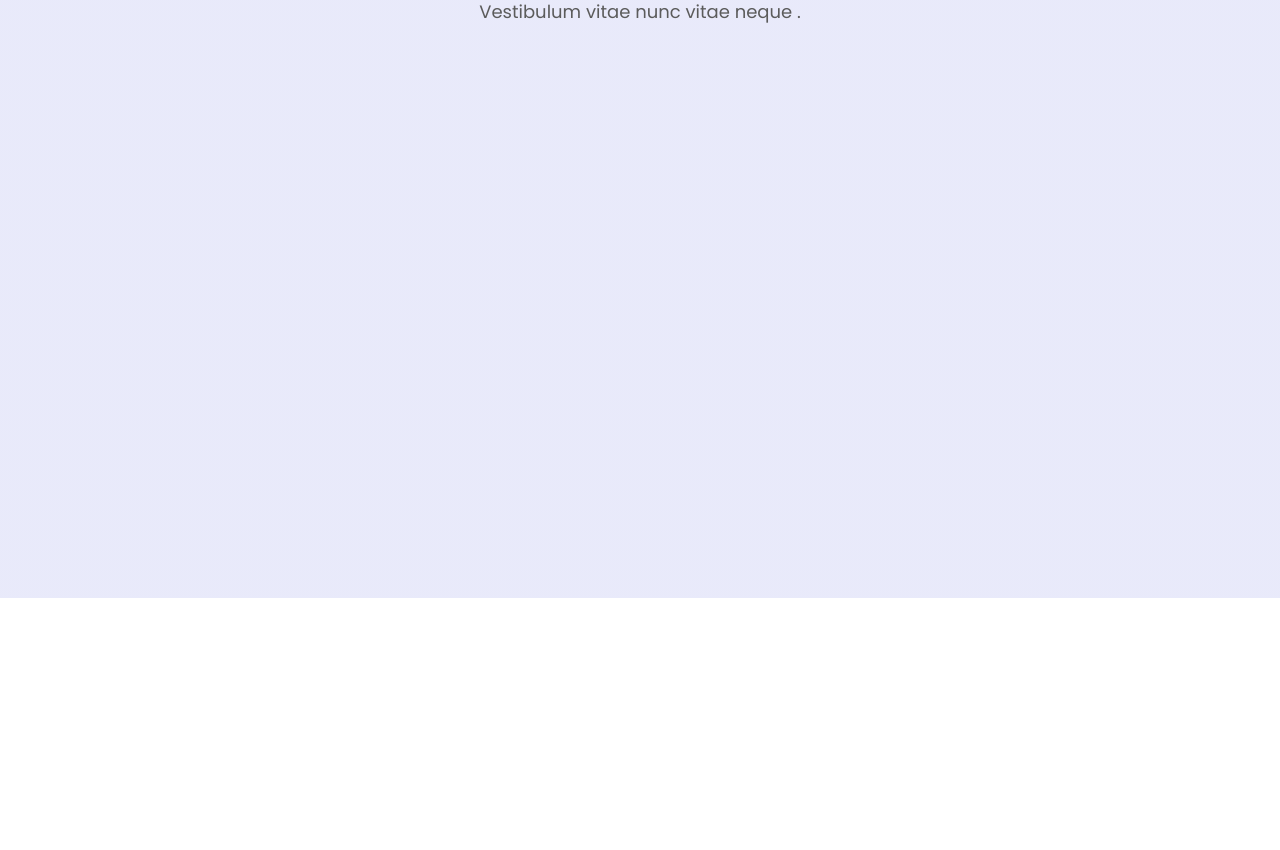
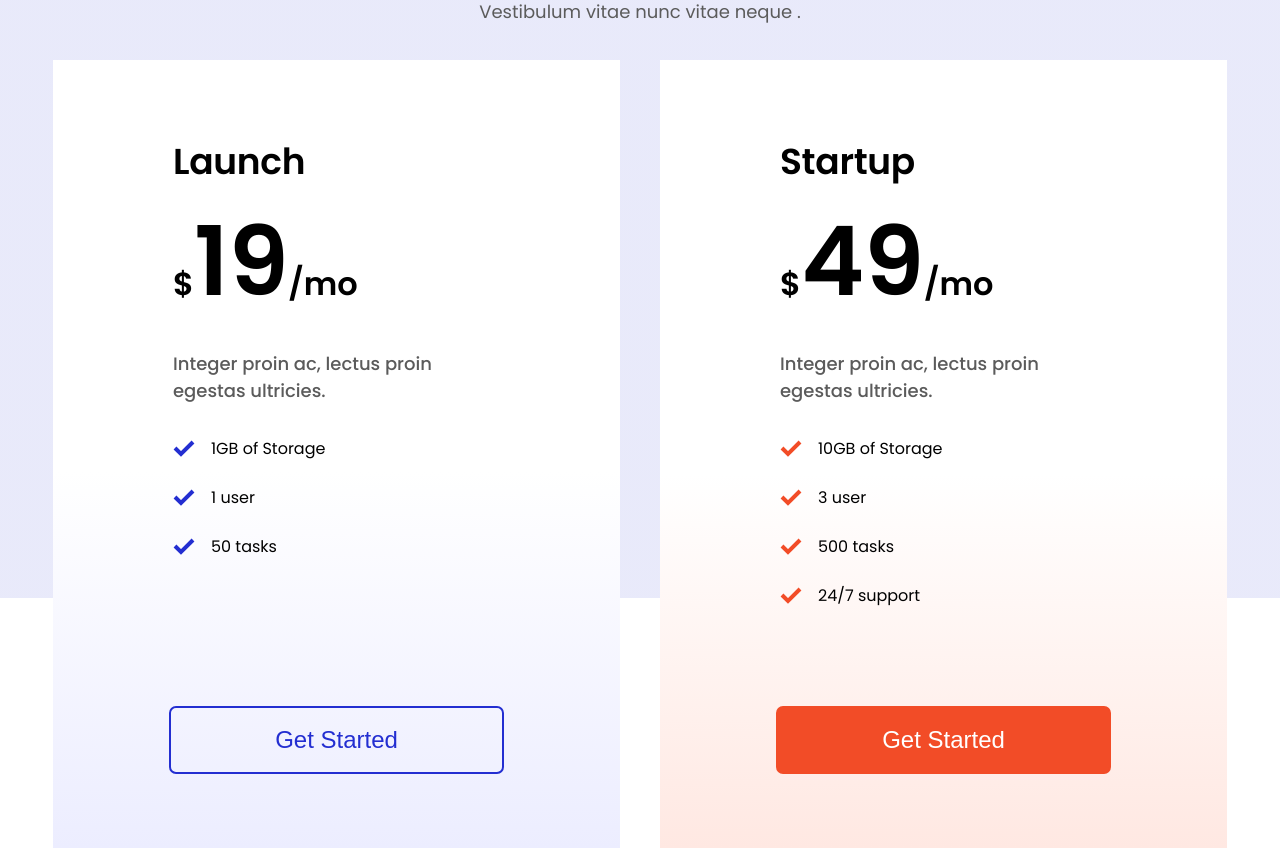
Before and after one commit to Kiguradze/Finsweet-Template1, a React (Vite) app: page /pricing in a window 1280 px wide. Shown: the part 340-1190 px from the top of the page. Before the commit the page ends 938 px from the top, so only its background shows below. Built offline with nearby package versions, Linux system fonts and the light colour scheme.

Commit message:
add pricing component

```diff
--- /dev/null
+++ b/src/components/priceCard/PriceCard.jsx
@@ -0,0 +1,52 @@
+import React from "react";
+import "./priceCard.css";
+
+const PriceCard = ({ title, price, desk, primary, options }) => {
+  return (
+    <div className={`price-card ${primary ? "primary" : ""}`}>
+      <div>
+        <h1>{title}</h1>
+        <div className="price">
+          <span className="dollar">$</span>
+          <span className="number-month">
+            <span className="number">{price}</span>
+            <span className="month">/mo</span>
+          </span>
+        </div>
+        <p className="price-card-desk">{desk}</p>
+
+        <ul>
+          {options.map((option, index) => (
+            <li key={index} className={option.primary ? "primary-option" : ""}>
+              {primary ? (
+                <svg
+                  xmlns="http://www.w3.org/2000/svg"
+                  width="22"
+                  height="17"
+                  viewBox="0 0 22 17"
+                  fill="none"
+                >
+                  <path d="M2 8L8 14L20 2" stroke="#F24C27" strokeWidth="4" />
+                </svg>
+              ) : (
+                <svg
+                  xmlns="http://www.w3.org/2000/svg"
+                  width="22"
+                  height="17"
+                  viewBox="0 0 22 17"
+                  fill="none"
+                >
+                  <path d="M2 8L8 14L20 2" stroke="#232ED1" strokeWidth="4" />
+                </svg>
+              )}
+              {option}
+            </li>
+          ))}
+        </ul>
+      </div>
+      <button>Get Started</button>
+    </div>
+  );
+};
+
+export default PriceCard;
--- /dev/null
+++ b/src/components/priceCard/priceCard.css
@@ -0,0 +1,104 @@
+.price-card {
+  width: 30%;
+  min-height: 788px;
+  padding: 74px 56px;
+  background: linear-gradient(180deg, #fff 52.08%, #ecedff 100%);
+
+  /* position: relative; */
+  display: flex;
+  flex-direction: column;
+  justify-content: space-between;
+}
+
+.price-card.primary {
+  background: linear-gradient(180deg, #fff 52.6%, #ffe8e2 100%);
+}
+
+.price-card.primary button {
+  background-color: #f24c27;
+  border: 2px solid #f24c27;
+  color: white;
+  transition: all 0.2s;
+}
+
+.price-card.primary button:hover {
+  background-color: #8f2c16;
+  border: 2px solid #8f2c16;
+}
+
+.price-card h1 {
+  font-size: 36px;
+  font-weight: 600;
+  letter-spacing: -0.3px;
+}
+
+.dollar {
+  font-size: 32px;
+  font-weight: 600;
+}
+
+.price .number {
+  font-size: 96px;
+  font-weight: 600;
+  letter-spacing: -0.3px;
+}
+
+.price .month {
+  font-size: 32px;
+  font-weight: 600;
+}
+
+.price-card-desk {
+  max-width: 327px;
+  margin-top: 16px;
+  font-size: 18px;
+  font-weight: 500;
+  color: #5b5b5b;
+}
+
+.price-card ul {
+  margin-top: 32px;
+  list-style: none;
+}
+
+.price-card ul li {
+  margin-bottom: 24px;
+  display: flex;
+  align-items: center;
+  gap: 16px;
+}
+
+.price-card button {
+  max-width: 335px;
+  padding: 18px 0;
+  text-align: center;
+  font-size: 24px;
+  font-weight: 500;
+  color: #232ed1;
+  background-color: transparent;
+  border: 2px solid #232ed1;
+  border-radius: 7px;
+
+  cursor: pointer;
+  transition: all 0.2s;
+}
+
+.price-card button:hover {
+  background-color: #232ed1;
+  color: white;
+}
+
+@media screen and (max-width: 1300px) {
+  .price-card {
+    width: 45%;
+    align-items: center;
+  }
+  .price-card button {
+    width: 100%;
+  }
+}
+@media screen and (max-width: 768px) {
+  .price-card {
+    width: 100%;
+  }
+}
--- /dev/null
+++ b/src/data/priceCardsData/priceCardsData.js
@@ -0,0 +1,31 @@
+const priceCardsData = [
+  {
+    title: "Launch",
+    price: 19,
+    desk: "Integer proin ac, lectus proin egestas ultricies.",
+    options: ["1GB of Storage", "1 user", "50 tasks"],
+    primary: false,
+  },
+  {
+    title: "Startup",
+    price: 49,
+    desk: "Integer proin ac, lectus proin egestas ultricies.",
+    options: ["10GB of Storage", "3 user", "500 tasks", "24/7 support"],
+    primary: true,
+  },
+  {
+    title: "Growth",
+    price: 79,
+    desk: "Integer proin ac, lectus proin egestas ultricies.",
+    options: [
+      "100GB of Storage",
+      "Unlimited users",
+      "Unlimited tasks",
+      "24/7 support",
+      "Priority",
+    ],
+    primary: false,
+  },
+];
+
+export default priceCardsData;
--- a/src/pages/Pricing/Pricing.jsx
+++ b/src/pages/Pricing/Pricing.jsx
@@ -1,5 +1,8 @@
 import React from "react";
 import Header from "../../components/header/Header";
+import PriceCard from "../../components/priceCard/PriceCard";
+import "./pricing.css";
+import data from "../../data/priceCardsData/priceCardsData";
 
 const Pricing = () => {
   return (
@@ -8,6 +11,21 @@ const Pricing = () => {
         title="Pricing"
         desk="Lorem ipsum dolor sit amet, consectetur adipiscing elit. Vestibulum vitae nunc vitae neque ."
       />
+      <div className="price-cards">
+        <div className="container">
+          {data.map((card, index) => (
+            <React.Fragment key={index}>
+              <PriceCard
+                title={card.title}
+                price={card.price}
+                desk={card.desk}
+                options={card.options}
+                primary={card.primary}
+              />
+            </React.Fragment>
+          ))}
+        </div>
+      </div>
     </>
   );
 };
--- /dev/null
+++ b/src/pages/Pricing/pricing.css
@@ -0,0 +1,13 @@
+.price-cards {
+  width: 100%;
+  position: absolute;
+  top: 50%;
+}
+
+.price-cards .container {
+  display: flex;
+  flex-wrap: wrap;
+  align-items: center;
+  justify-content: center;
+  gap: 40px;
+}
```
Also changed, not shown: src/assets/primaryMarkIcon.png (added), src/assets/secondaryMarkIcon.png (added).
